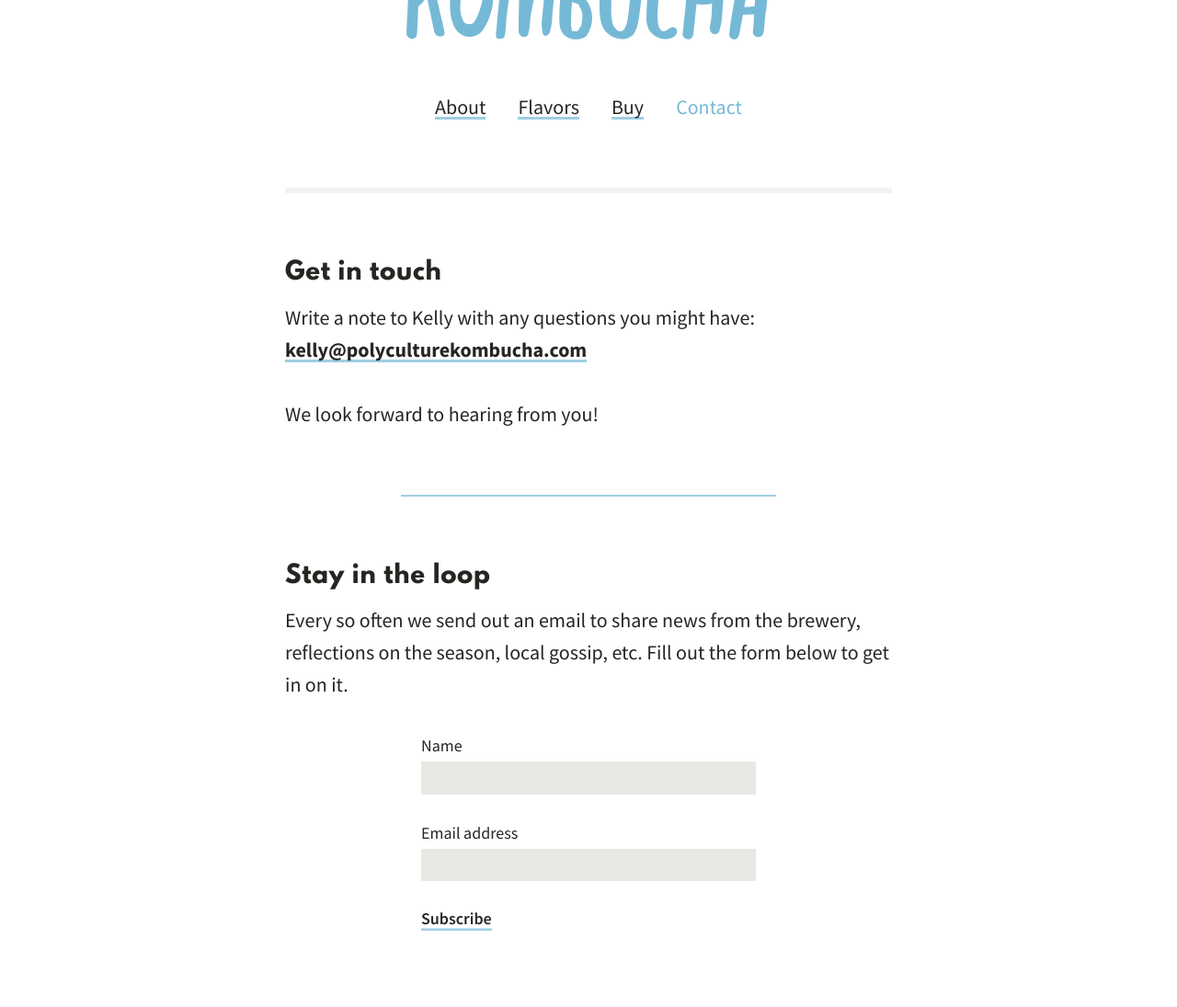
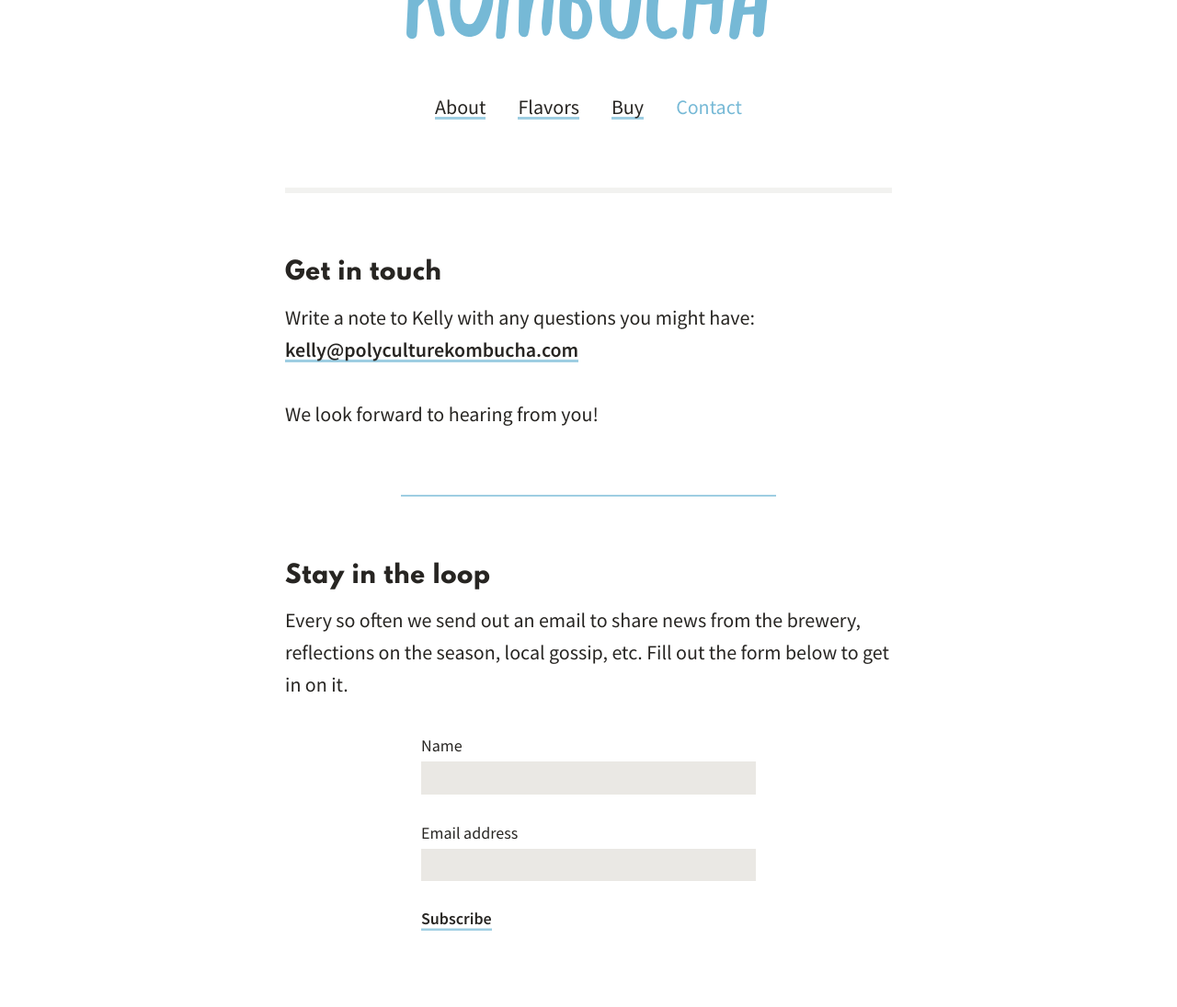
Before and after one commit to cscottmills/polyculturekombucha, a Jekyll site: the page built from contact.md, in a window 1280 px wide. Shown: the part 203-1298 px from the top of the page at 92% size. Built offline with Jekyll 4.4.1, drawn with Linux system fonts in a browser that asks for light colours; comment, search, counter and statistics services are not loaded.

Commit message:
Embed font files; remove google web fonts request. Good riddance.

```diff
--- a/_layouts/default.html
+++ b/_layouts/default.html
@@ -6,7 +6,6 @@
   <title>{% if page.title %}{{ page.title }} - {% endif %}{{ site.title }}</title>
   <meta name="description" content="{{ site.description }}">
   <link rel="stylesheet" href="/resources/css/styles.css">
-  <link rel='stylesheet' href='https://fonts.googleapis.com/css?family=Source+Sans+Pro:400,400italic,600,700,700italic'>
 </head>
 <body {% if page.variant %}class="{{ page.variant }}"{% endif %}>
   <div class="container">
--- a/resources/_scss/_fonts.scss
+++ b/resources/_scss/_fonts.scss
@@ -2,12 +2,59 @@
 // -----
 
 // League Spartan
-// https://www.theleagueofmoveabletype.com/league-spartan
 // --------------------------------------------------------
+// Bold
 @font-face {
 	font-family: 'league-spartan';
-	src: url('../fonts/leaguespartan-bold.woff2') format('woff2'),
-			 url('../fonts/leaguespartan-bold.woff') format('woff');
+	src: url('../fonts/LeagueSpartan-Bold.woff2') format('woff2'),
+			 url('../fonts/LeagueSpartan-Bold.woff') format('woff');
 	font-weight: bold;
 	font-style: normal;
 }
+
+// Source Sans Pro
+// --------------------------------------------------------
+// Regular
+@font-face {
+  font-family: "source-sans-pro";
+  src: url('../fonts/SourceSansPro-Regular.woff2') format('woff2'),
+       url('../fonts/SourceSansPro-Regular.woff') format('woff');
+  font-weight: $regular;
+  font-style: normal;
+}
+
+// Regular italic
+@font-face {
+  font-family: "source-sans-pro";
+  src: url('../fonts/SourceSansPro-Regular.woff2') format('woff2'),
+       url('../fonts/SourceSansPro-Regular.woff') format('woff');
+  font-weight: $regular;
+  font-style: italic;
+}
+
+// Semibold
+@font-face {
+  font-family: "source-sans-pro";
+  src: url('../fonts/SourceSansPro-Semibold.woff2') format('woff2'),
+       url('../fonts/SourceSansPro-Semibold.woff') format('woff');
+  font-weight: $medium;
+  font-style: normal;
+}
+
+// Bold
+@font-face {
+  font-family: "source-sans-pro";
+  src: url('../fonts/SourceSansPro-Semibold.woff2') format('woff2'),
+       url('../fonts/SourceSansPro-Semibold.woff') format('woff');
+  font-weight: $bold;
+  font-style: normal;
+}
+
+// Bold italic
+@font-face {
+  font-family: "source-sans-pro";
+  src: url('../fonts/SourceSansPro-Semibold.woff2') format('woff2'),
+       url('../fonts/SourceSansPro-Semibold.woff') format('woff');
+  font-weight: $bold;
+  font-style: italic;
+}
--- a/resources/_scss/_variables.scss
+++ b/resources/_scss/_variables.scss
@@ -24,7 +24,7 @@ $greenLight: transparentize($green, (1 - $opacity));
 
 // Typography
 // --------------------------------------------------------
-$fontBody: "Source Sans Pro", sans-serif;
+$fontBody: "source-sans-pro", sans-serif;
 $fontHead: "league-spartan", sans-serif;
 
 // 30px
```
Also changed, not shown: resources/fonts/SourceSansPro-Bold.woff (added), resources/fonts/SourceSansPro-Bold.woff2 (added), resources/fonts/SourceSansPro-BoldIt.woff (added), resources/fonts/SourceSansPro-BoldIt.woff2 (added), resources/fonts/SourceSansPro-It.woff (added), resources/fonts/SourceSansPro-It.woff2 (added), resources/fonts/SourceSansPro-Regular.woff (added), resources/fonts/SourceSansPro-Regular.woff2 (added), resources/fonts/SourceSansPro-Semibold.woff (added), resources/fonts/SourceSansPro-Semibold.woff2 (added).
